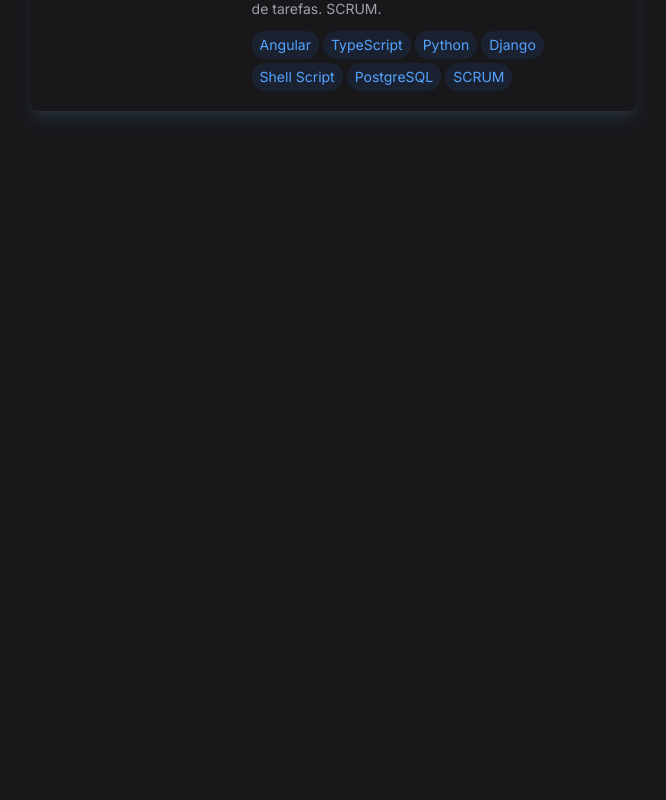
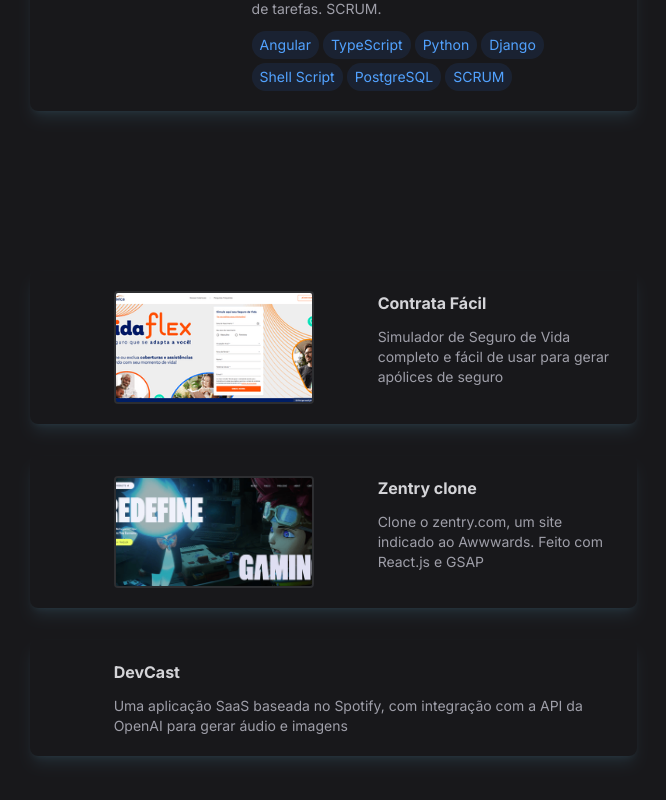
Before and after one commit to mjunior447/personal-website, a Next.js app: page / in a window 1280 px wide. Shown: the part 1661-2461 px from the top of the page, without its empty margins (595-1261 px from the left). Before the commit the page ends 1868 px from the top, so only its background shows below. Built offline with nearby package versions, Linux system fonts and the light colour scheme.

Commit message:
feat: create RevelantProjects section

```diff
--- a/src/components/Card.tsx
+++ b/src/components/Card.tsx
@@ -1,19 +1,27 @@
+import Image from "next/image";
 import Badge from "./Badge";
 
 interface CardProps {
-  period: string;
   title: string;
   description: string;
-  skills: Array<string>;
+  period?: string;
+  imageUrl?: string;
+  skills?: Array<string>;
 }
 
-const Card = ({ period, title, description, skills }: CardProps) => {
+const Card = ({ period, title, description, skills, imageUrl }: CardProps) => {
   return (
     <div className="flex gap-2 md:gap-12 lg:gap-16 flex-col md:flex-row w-full text-zinc-400 rounded-md p-5 cursor-pointer hover:[&_h3]:text-blue-400 shadow-lg shadow-sky-300/10 transition-all hover:shadow-lg hover:shadow-sky-300 duration-300 ease-in">
       <div className="min-w-fit text-xs md:text-sm">{period}</div>
+      {imageUrl && (
+        <Image src={imageUrl} alt="Project image" width="200" height="48" className="aspect-video object-cover rounded border-2 border-slate-200/10 transition group-hover:border-slate-200/30 sm:col-span-2" />
+      )}
       <div className="flex flex-col gap-3">
-        <h3 className="text-md font-bold text-zinc-300 transition-all duration-300 ease-in-out">{title}</h3>
+        <h3 className="text-md font-bold text-zinc-300 transition-all duration-300 ease-in-out">
+          {title}
+        </h3>
         <div className="text-sm">{description}</div>
+        {skills && (
           <ul className="flex gap-1 text-sm flex-wrap">
             {skills.map((skill, index) => (
               <li key={index}>
@@ -21,6 +29,7 @@
               </li>
             ))}
           </ul>
+        )}
       </div>
     </div>
   );
--- a/src/components/RelevantProjectsSection.tsx
+++ b/src/components/RelevantProjectsSection.tsx
@@ -1,5 +1,25 @@
+import relevantProjects from "../constants/relevantProjects";
+import Card from "./Card";
+
 const RelevantProjectsSection = () => {
-  return <section id="relevant-projects"></section>;
+  return (
+    <section id="relevant-projects" className="mt-40">
+      <ul className="group">
+        {relevantProjects.map((proj, index) => (
+          <li
+            key={index}
+            className="mt-8 hover:opacity-100 group-hover:opacity-50 transition-opacity duration-300 ease-in"
+          >
+            <Card
+              imageUrl={proj.imageUrl}
+              title={proj.title}
+              description={proj.description}
+            />
+          </li>
+        ))}
+      </ul>
+    </section>
+  );
 };
 
 export default RelevantProjectsSection;
--- /dev/null
+++ b/src/constants/relevantProjects.ts
@@ -0,0 +1,22 @@
+const relevantProjects = [
+  {
+    imageUrl: "/project-images/sulamerica-home.png",
+    title: "Contrata Fácil",
+    description:
+      "Simulador de Seguro de Vida completo e fácil de usar para gerar apólices de seguro",
+  },
+  {
+    imageUrl: "/project-images/zentry-clone-thumbnail.png",
+    title: "Zentry clone",
+    description:
+      "Clone o zentry.com, um site indicado ao Awwwards. Feito com React.js e GSAP",
+  },
+  {
+    imageUrl: "",
+    title: "DevCast",
+    description:
+      "Uma aplicação SaaS baseada no Spotify, com integração com a API da OpenAI para gerar áudio e imagens",
+  },
+];
+
+export default relevantProjects;
```
Also changed, not shown: public/project-images/sulamerica-home.png (added), public/project-images/zentry-clone-thumbnail.png (added). Lines whose indentation alone changed are shown as unchanged.
